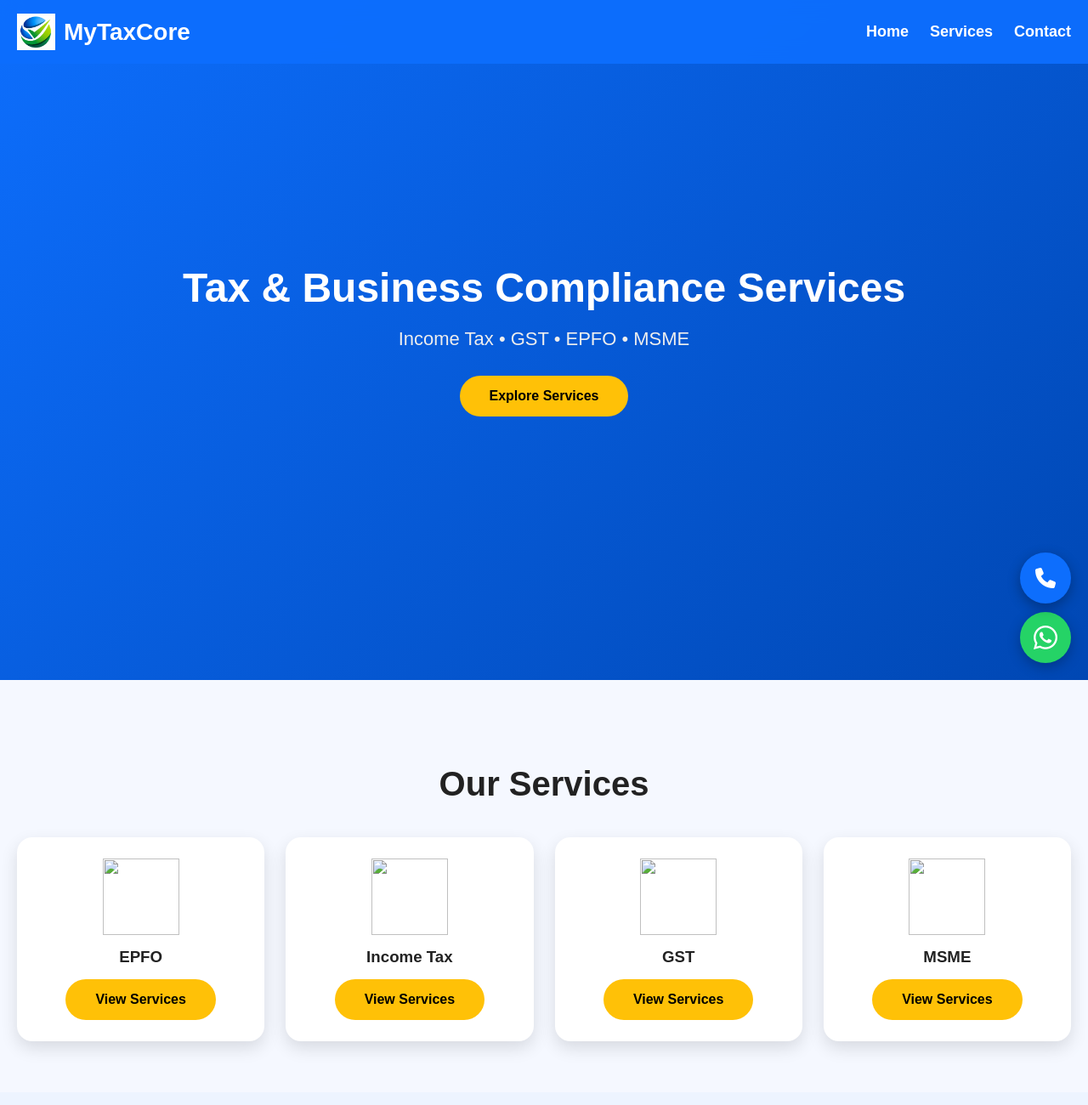
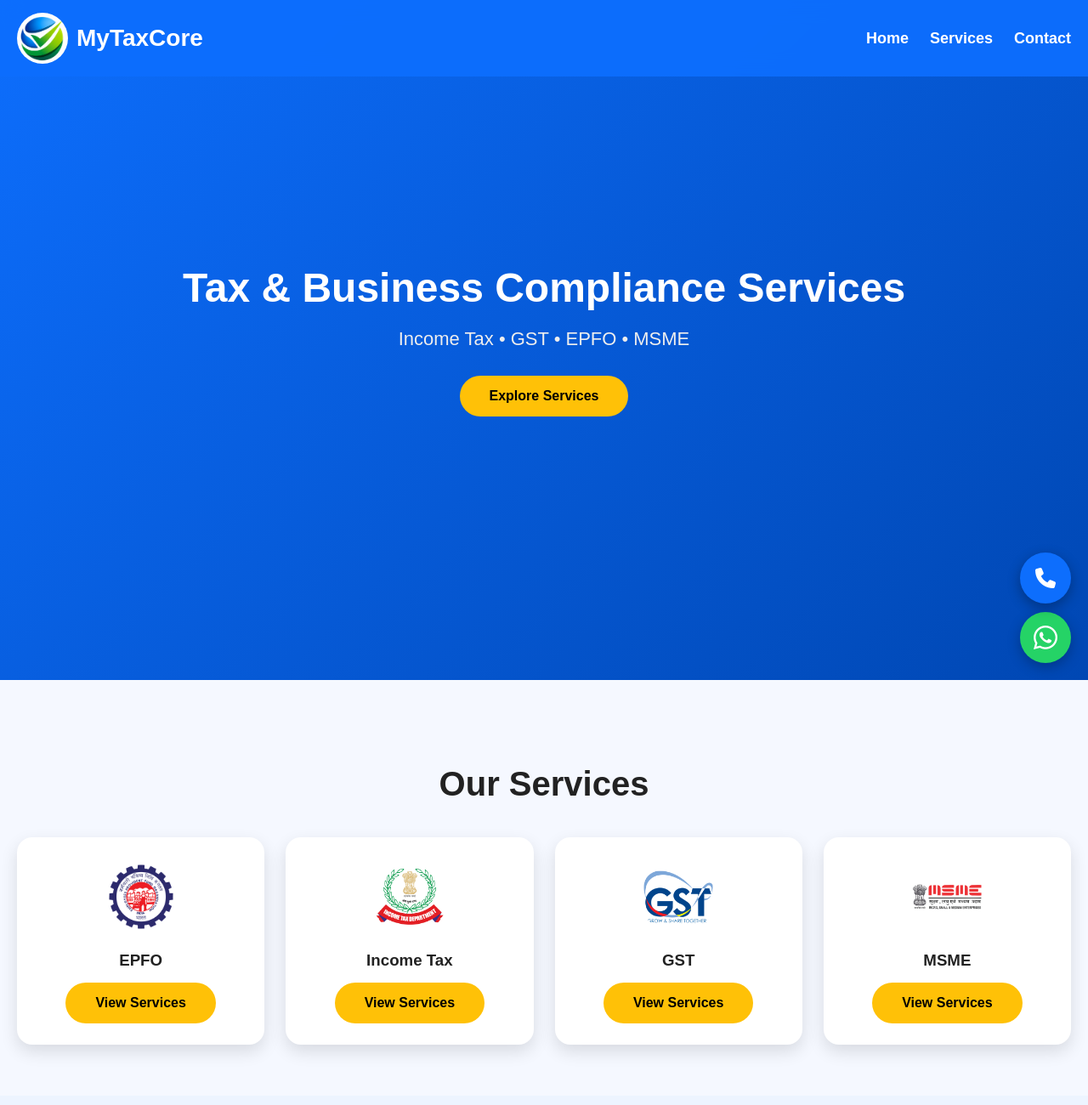
Before and after one commit to subirdas73/MyTaxCore, a plain HTML site: page index.html in a window 1280 px wide. Shown: the top 1300 px of the page at 85% size. Drawn offline with Linux system fonts and the light colour scheme.

Commit message:
Update logo and new code

```diff
--- a/style.css
+++ b/style.css
@@ -32,9 +32,10 @@
 }
 
 .logo{
-width:45px;
-height:45px;
-object-fit:contain;
+    width: 60px;
+    height: 60px;
+    border-radius: 50%;
+    object-fit: cover;
 }
 
 .logo-box h2{
@@ -130,8 +131,9 @@
 .card img{
 width:90px;
 height:90px;
-object-fit:contain;
+object-fit:cover;
 margin-bottom:15px;
+border-radius:50%;
 }
 
 .card h3{
```
Also changed, not shown: assets/images/epfo.png (added), assets/images/gst.png (added), assets/images/income-tax.png (added), assets/images/msme.png (added).
